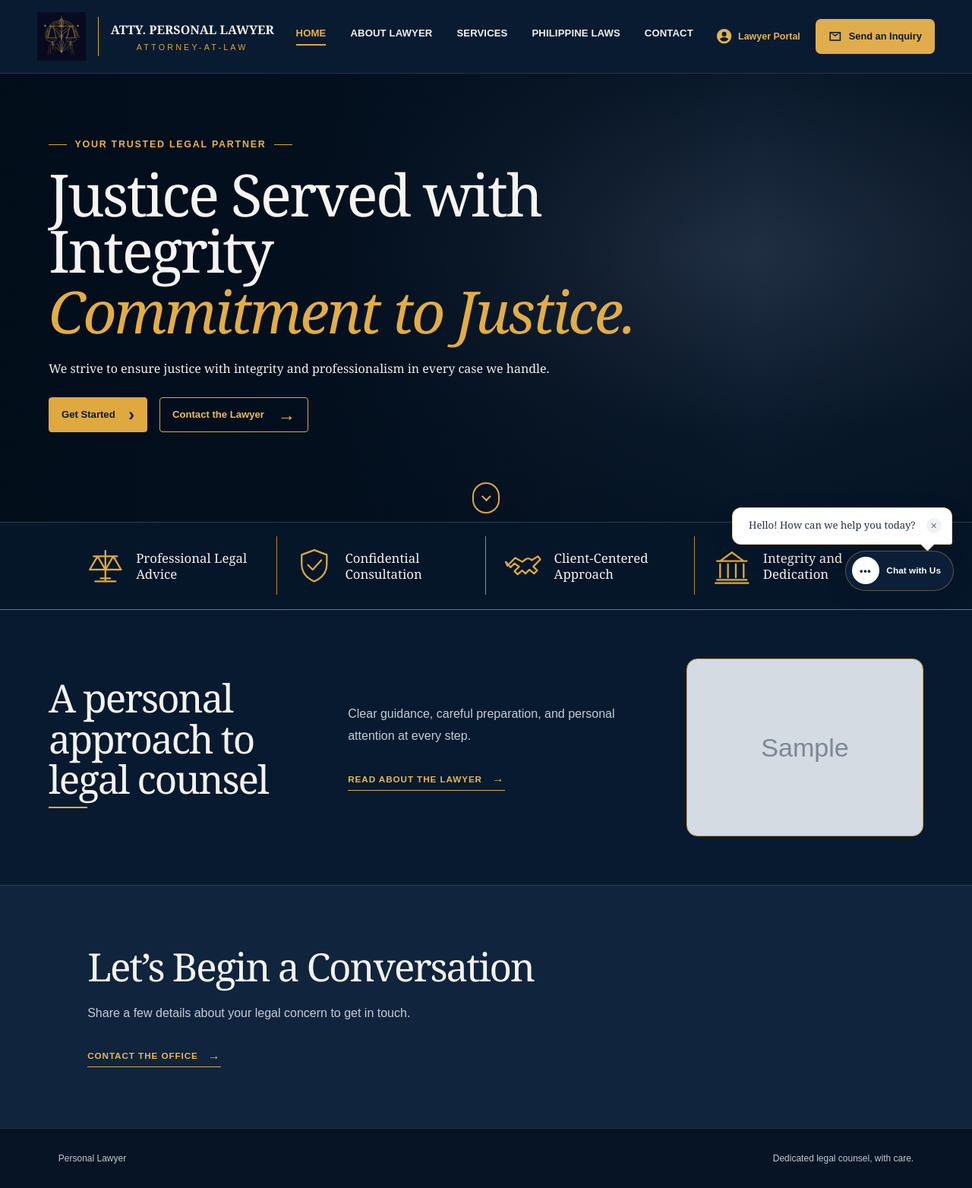
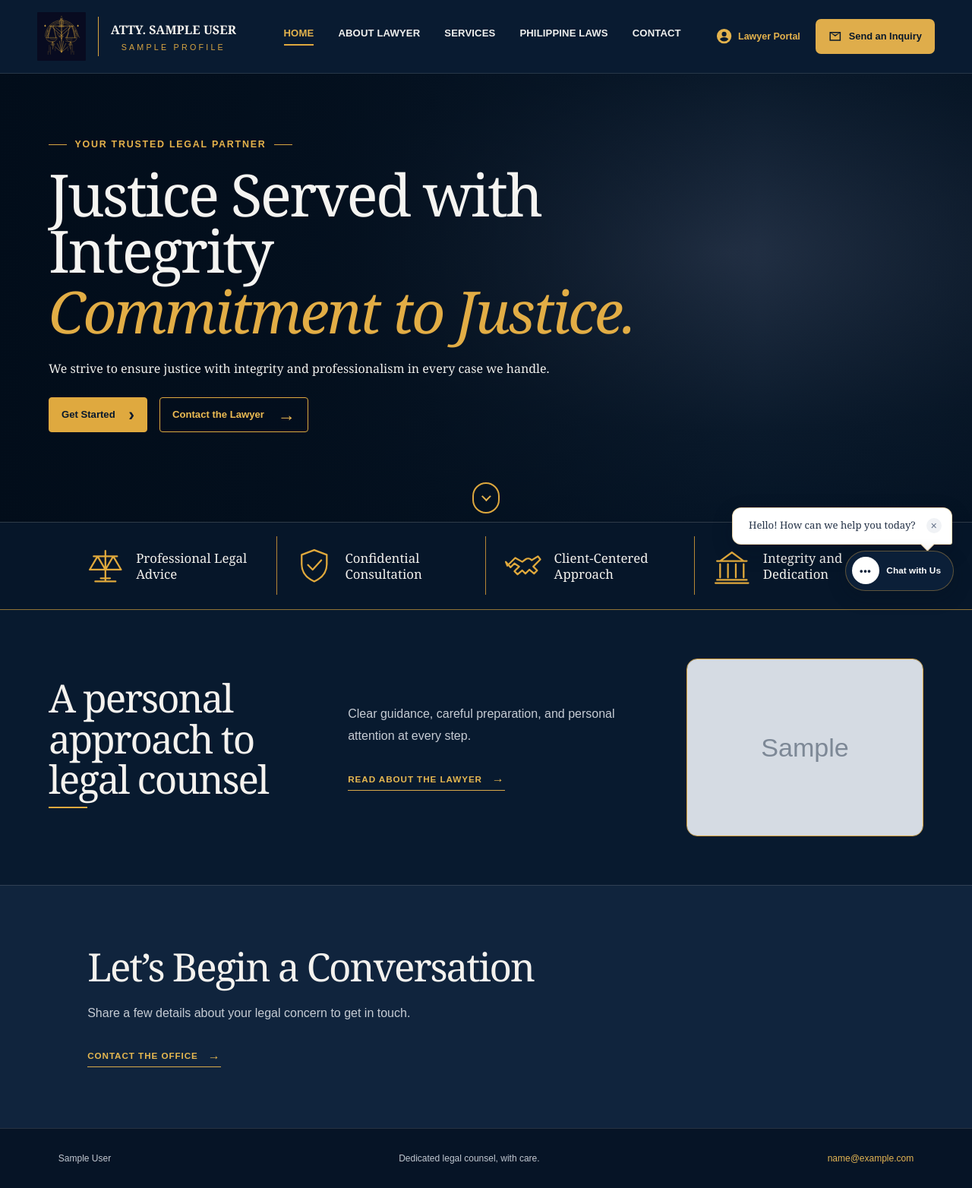
Before and after one commit to daveallen0015-gif/atty.RS, a Laravel app: page / in a window 1280 px wide. Shown: the whole page at 76% size. Run offline with Laravel 12, Linux system fonts and the light colour scheme; data comes from the database, SQL or seed files in the repository; tables that the repository leaves empty hold one stand-in row (values such as "Sample post"); grey boxes marked "Sample" are stand-in pictures; data that the repository does not hold is empty; parts of the project's set-up code (start-up, migrations or seed data) failed here and were passed over; some libraries are stand-ins or nearby versions.

Commit message:
APPROVED

```diff
--- a/resources/views/public/layouts/app.blade.php
+++ b/resources/views/public/layouts/app.blade.php
@@ -9,7 +9,7 @@
     <link rel="icon" type="image/svg+xml" href="{{ asset('images/lawyer-emblem.svg') }}">
     <link rel="apple-touch-icon" href="{{ asset('images/lawyer-icon-192.png') }}">
     <link rel="manifest" href="{{ asset('manifest.json') }}">
-    <title>@yield('title', config('app.name')) · {{ clawyer?->name ?? config('app.name') }}</title>
+    <title>@yield('title', config('app.name')) · {{ $lawyer?->name ?? config('app.name') }}</title>
     <link href="https://cdn.jsdelivr.net/npm/bootstrap@5.3.3/dist/css/bootstrap.min.css" rel="stylesheet">
     <link href="{{ asset('css/lawyer.css') }}" rel="stylesheet">
     <script defer src="{{ asset('js/pwa.js') }}"></script>
@@ -19,7 +19,7 @@
         <a class="public-identity" href="{{ route('home') }}">
             <span class="public-seal" aria-hidden="true"><img src="{{ $content->get('navigation_logo') ? (str_starts_with($content->get('navigation_logo'), 'http') ? $content->get('navigation_logo') : asset('storage/'.$content->get('navigation_logo'))) : asset('images/lawyer-emblem.svg') }}" alt=""></span>
             <span class="identity-divider"></span>
-            <span class="identity-copy"><strong>ATTY. {{ clawyer?->name ?? config('app.name') }}</strong><small>{{ cprofile?->professional_title ?? 'ATTORNEY-AT-LAW' }}</small></span>
+            <span class="identity-copy"><strong>ATTY. {{ $lawyer?->name ?? config('app.name') }}</strong><small>{{ $profile?->professional_title ?? 'ATTORNEY-AT-LAW' }}</small></span>
         </a>
         <nav class="public-nav" aria-label="Main navigation">
             <a href="{{ route('home') }}" class="{{ request()->routeIs('home') ? 'active' : '' }}" @if (request()->routeIs('home')) aria-current="page" @endif>Home</a>
@@ -38,9 +38,9 @@
     </header>
     <main>@yield('content')</main>
     <footer class="public-footer">
-        <span>{{ clawyer?->name ?? config('app.name') }}</span>
+        <span>{{ $lawyer?->name ?? config('app.name') }}</span>
         @if (filled($content->get('footer_note')))<span>{{ $content->get('footer_note') }}</span>@endif
-        @if (cprofile?->public_email)<a href="mailto:{{ cprofile->public_email }}">{{ cprofile->public_email }}</a>@endif
+        @if ($profile?->public_email)<a href="mailto:{{ $profile->public_email }}">{{ $profile->public_email }}</a>@endif
         @foreach (['social_facebook' => 'Facebook', 'social_instagram' => 'Instagram', 'social_linkedin' => 'LinkedIn'] as $key => $label)
             @if (filled($content->get($key)))
                 <a class="social-icon-link" href="{{ $content->get($key) }}" target="_blank" rel="noopener noreferrer" aria-label="{{ $label }}" title="{{ $label }}">
```
